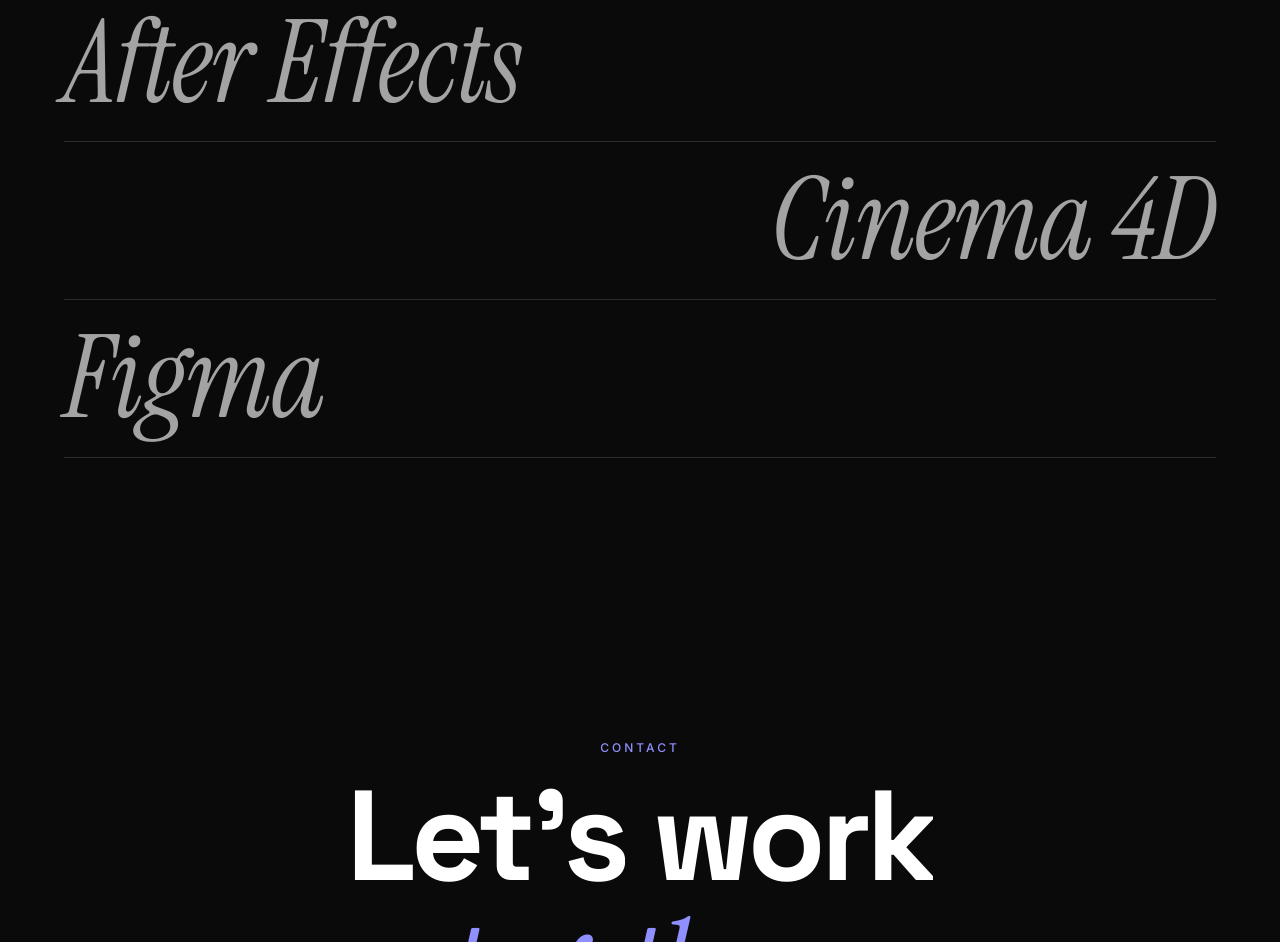
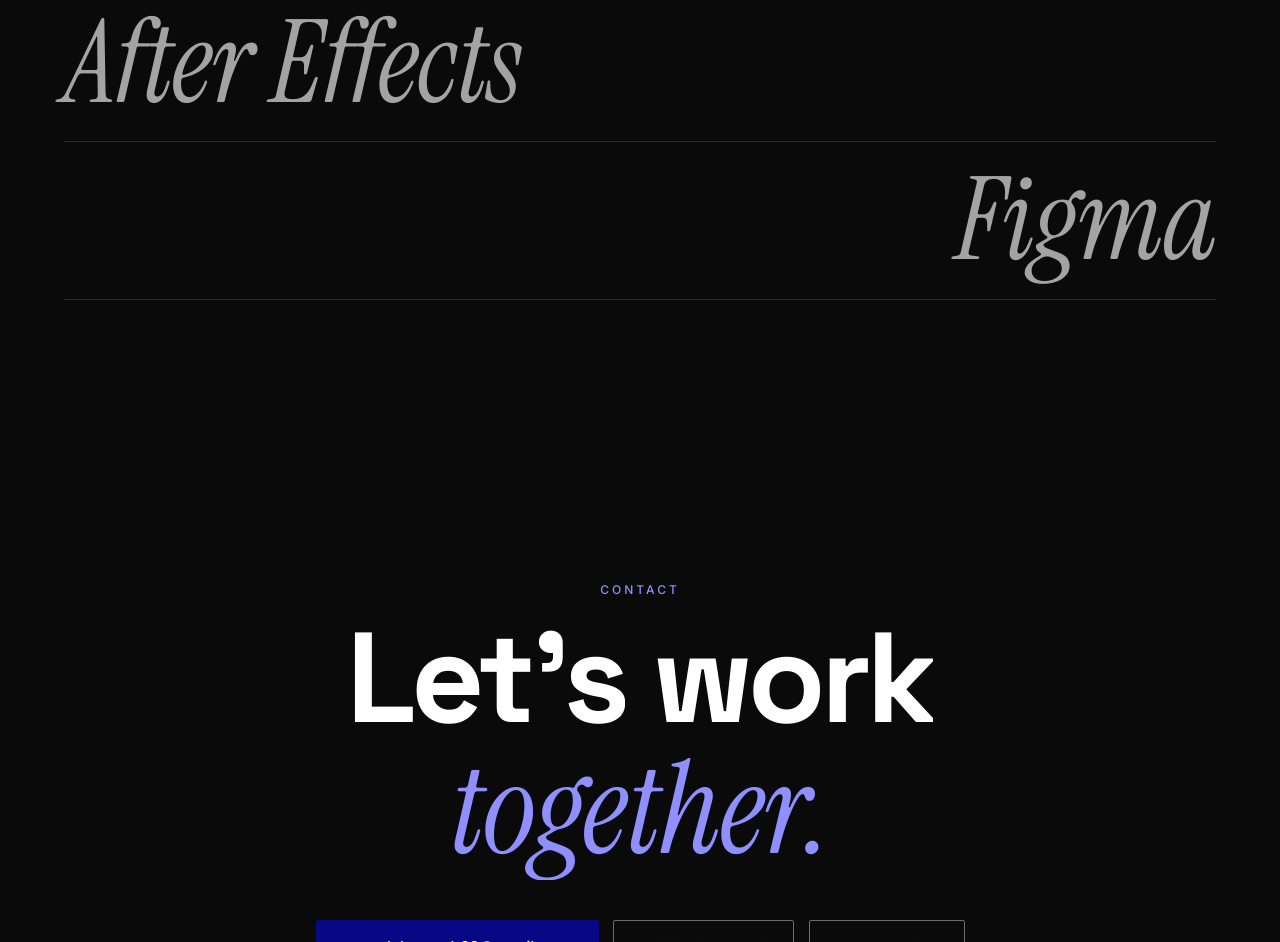
Before and after one commit to omarD/omar-portfolio, a plain HTML site: page index.html in a window 1280 px wide. Shown: the part 7623-8565 px from the top of the page. Drawn offline with Linux system fonts and the light colour scheme.

Commit message:
Remove InDesign and Cinema 4D from tools list
Co-Authored-By: Claude Haiku 5.5 <noreply@anthropic.com>
Claude-Session: https://claude.ai/code/session_01DnwKmaQGJ7iaZUUY8iV6b2

```diff
--- a/index.html
+++ b/index.html
@@ -256,7 +256,6 @@
     <li class="reveal"><span>Adobe Photoshop</span></li>
     <li class="reveal"><span>Adobe Illustrator</span></li>
     <li class="reveal"><span>After Effects</span></li>
-    <li class="reveal"><span>Cinema 4D</span></li>
     <li class="reveal"><span>Figma</span></li>
   </ul>
 </section>
```
